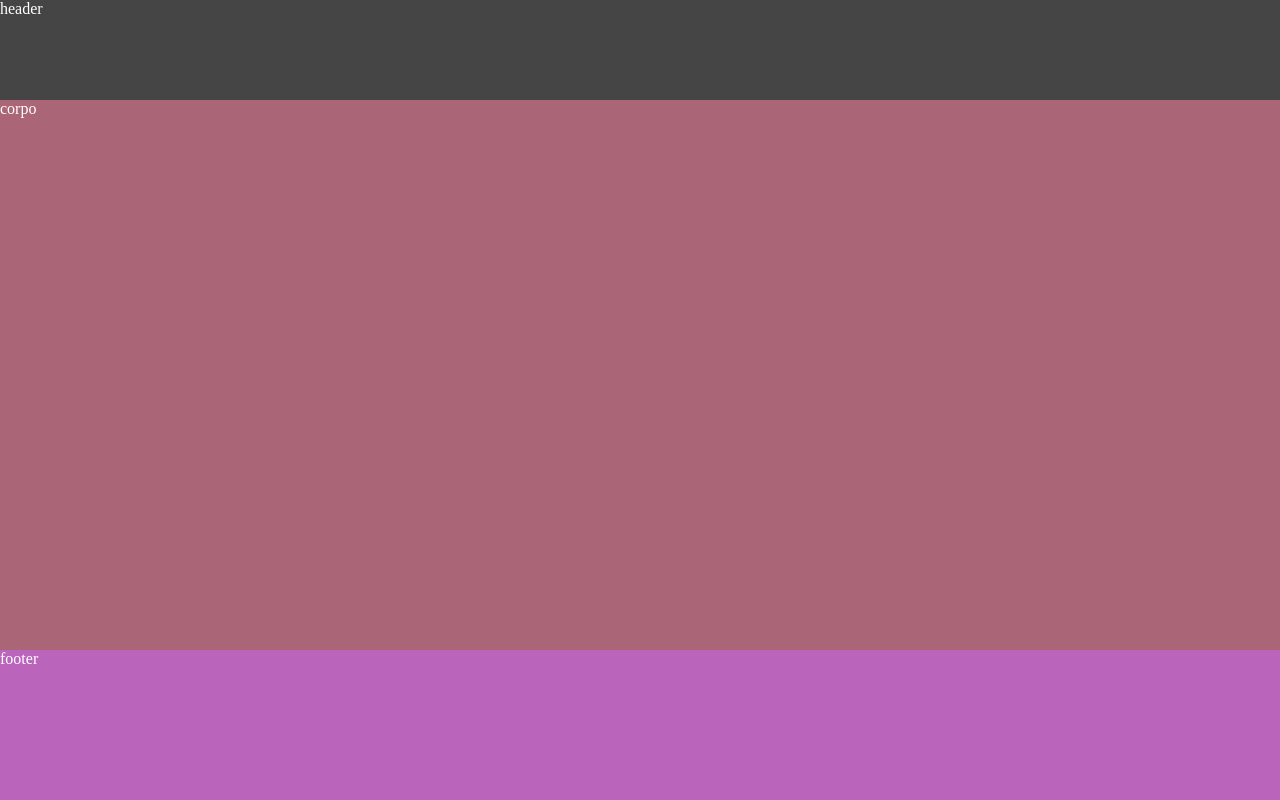
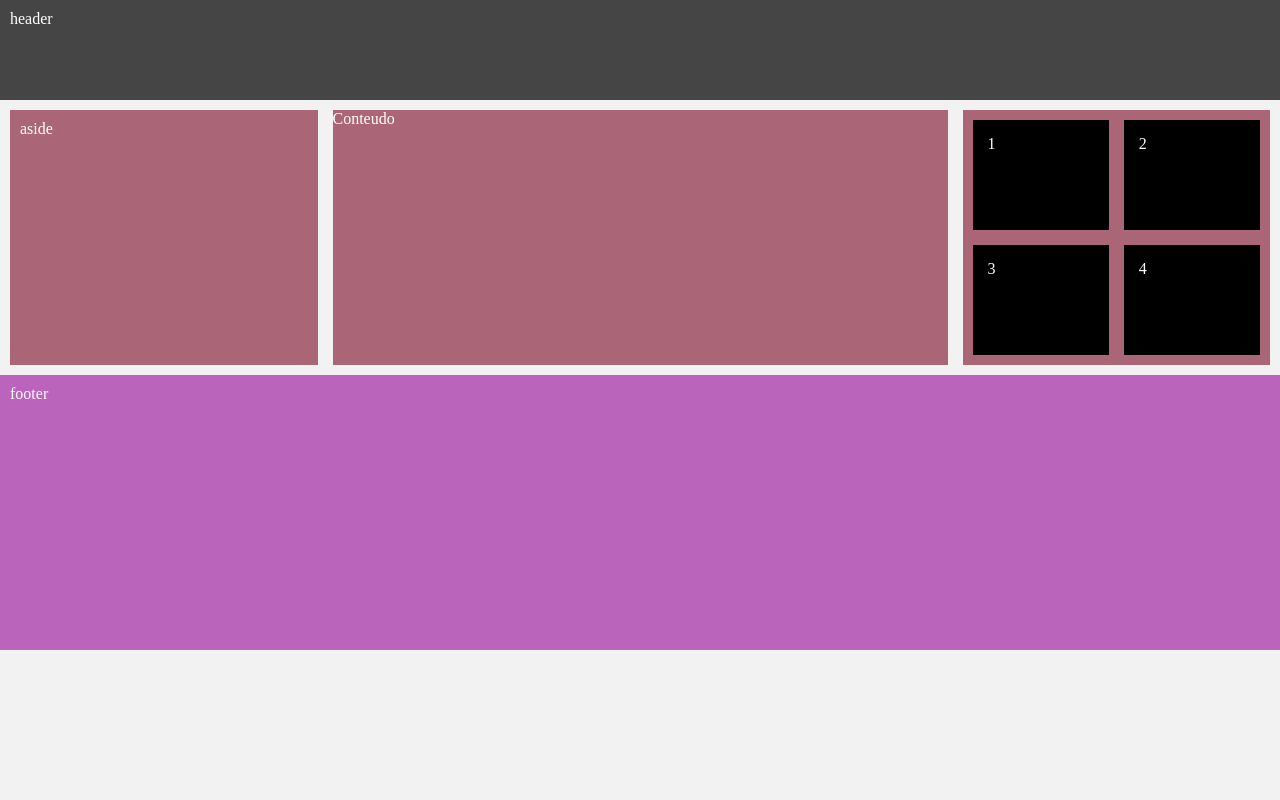
Before and after one commit to wagnerww/css-grid-exemplos, a plain HTML site: page exemplo 2/index.html in a window 1280 px wide. Drawn offline with Linux system fonts and the light colour scheme.

Commit message:
exemplos

```diff
--- a/exemplo 2/index.html
+++ b/exemplo 2/index.html
@@ -9,7 +9,22 @@
             header
         </div>
         <div class="main">
-            corpo
+            <aside>
+                aside
+            </aside>
+            <div class="content">
+                Conteudo
+            </div>
+            <div class="info">
+                <div> 1
+                </div>
+                <div> 2
+                </div>
+                <div> 3
+                </div>
+                <div> 4
+                </div>
+            </div>
         </div>
         <div class="footer">
             footer
--- a/exemplo 2/style.css
+++ b/exemplo 2/style.css
@@ -14,12 +14,13 @@ div.app{
     background-color: #f2f2f2;
     display: grid;
     grid-template-columns: 1fr;
-    grid-template-rows: 100px 1fr 150px;
+    grid-template-rows: 100px 1fr 1fr 150px;
     grid-template-areas: 'header' 'main' 'footer';
 }
 
-div.header, div.main, div.footer{
+div.header, div.main, div.footer, aside, div.info{
     position: relative;
+    padding: 10px;
 }
 
 div.header{
@@ -29,8 +30,25 @@ div.header{
 
 div.main{
     grid-area: main;
+    display: grid;
+    grid-template-columns: 1fr 2fr 1fr;
+    grid-gap: 15px;
+}
+
+aside, div.content, div.info{
     background-color: #aa6677;
 }
+
+div.info{
+    display: grid;
+    grid-template-columns: 1fr 1fr;
+    grid-gap: 15px;
+ }
+
+ div.info > *{
+    padding: 15px;
+    background: black;
+ }
 
 div.footer{
     grid-area: footer;
```
